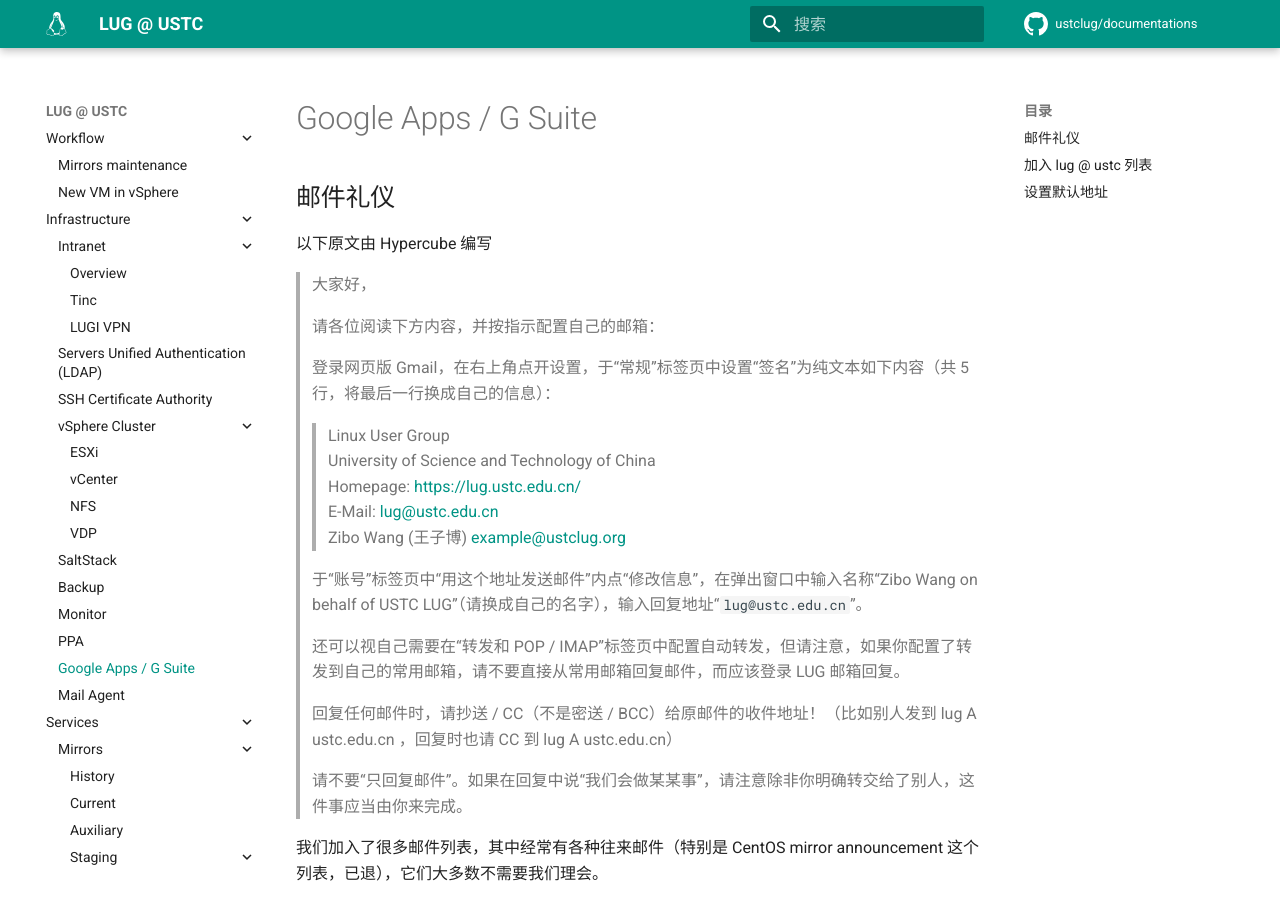
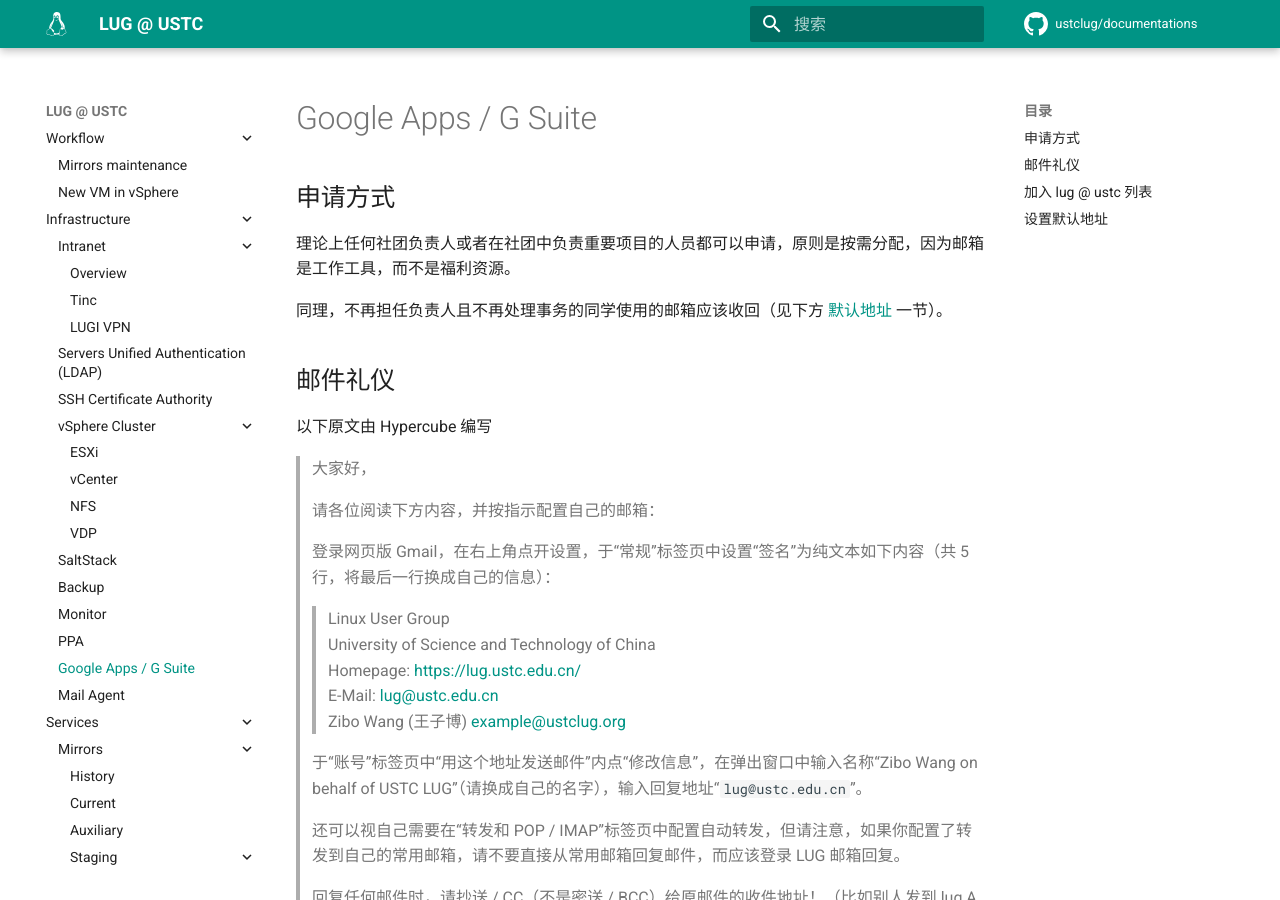
Before and after one commit to ustclug/documentations, an MkDocs documentation site: the page built from docs/infrastructure/google.md, in a window 1280 px wide and 900 px high. Built offline with MkDocs 1.6.1 and Material for MkDocs 9.7.7, drawn with Linux system fonts in a browser that asks for light colours; comment, search, counter and statistics services are not loaded.

Commit message:
Gmail: Add application guidance

```diff
--- a/docs/infrastructure/google.md
+++ b/docs/infrastructure/google.md
@@ -1,4 +1,10 @@
 # Google Apps / G Suite
+
+## 申请方式 {#application}
+
+理论上任何社团负责人或者在社团中负责重要项目的人员都可以申请，原则是按需分配，因为邮箱是工作工具，而不是福利资源。
+
+同理，不再担任负责人且不再处理事务的同学使用的邮箱应该收回（见下方 [默认地址](#default-route) 一节）。
 
 ## 邮件礼仪 {#email-etiquette}
 
```
